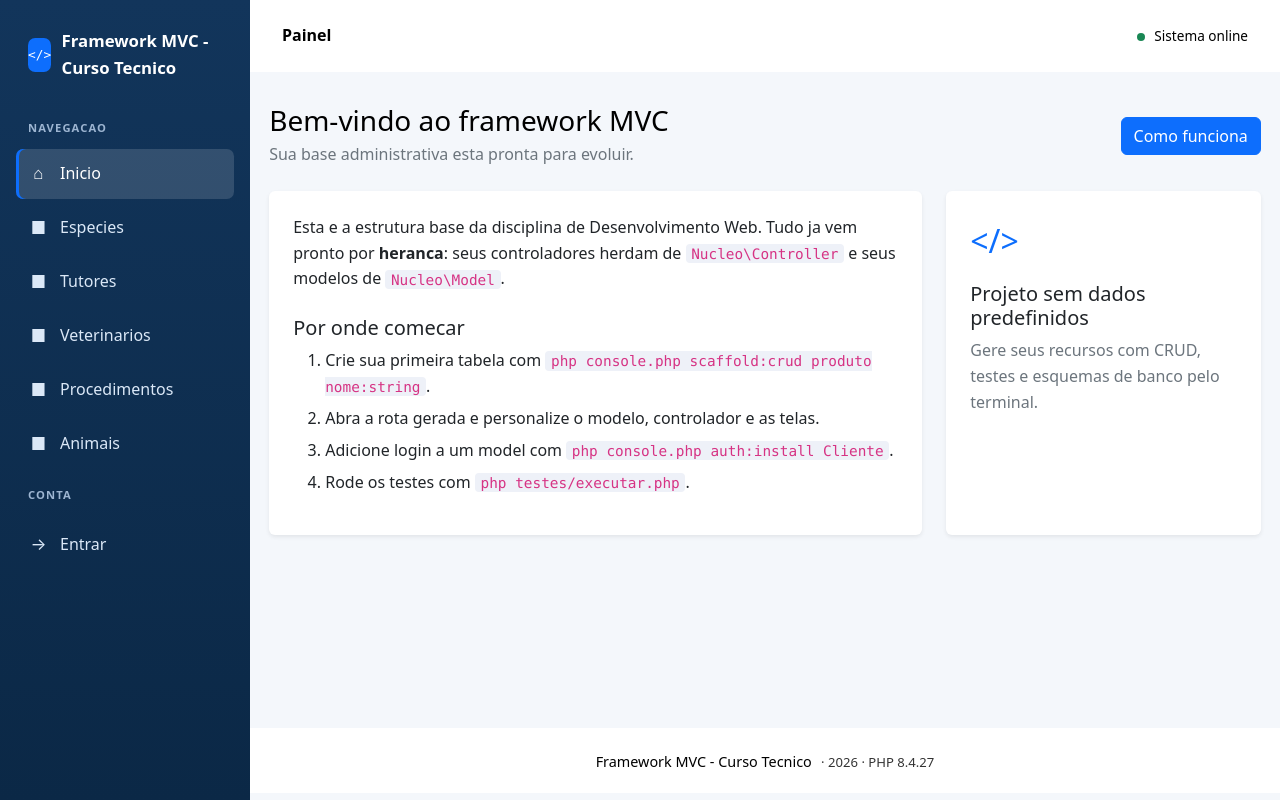
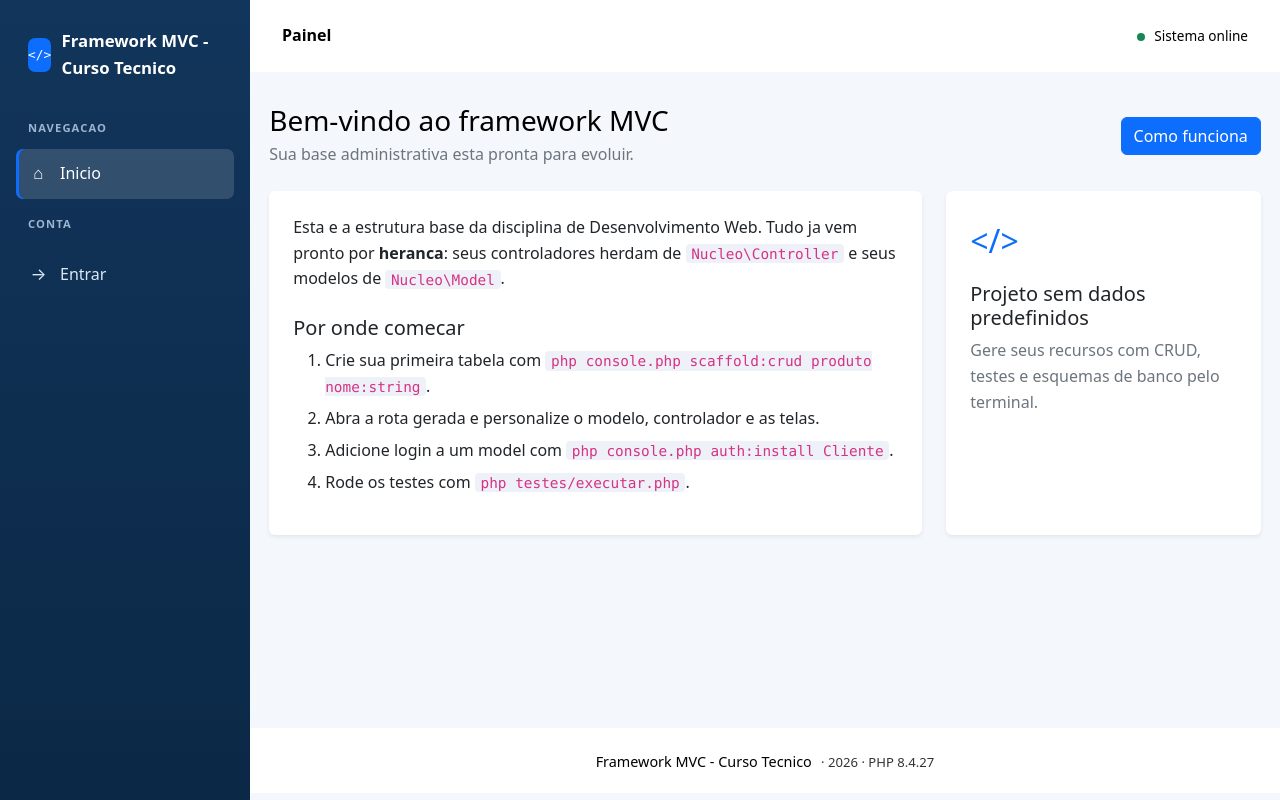
Before and after one commit to 00Alasse/1a-Avalia-o---Programa-o-Web-II, a PHP site: page /framework/ in a window 1280 px wide. Run offline with PHP 8.4, Linux system fonts and the light colour scheme.

Commit message:
Ajusta menu para usuarios autenticados

```diff
--- a/configuracoes/menu.php
+++ b/configuracoes/menu.php
@@ -28,10 +28,10 @@
 
 return [
     ['rota' => '', 'texto' => 'Inicio'],
-    ['rota' => 'especies', 'texto' => 'Especies'],
-    ['rota' => 'tutores', 'texto' => 'Tutores'],
-    ['rota' => 'veterinarios', 'texto' => 'Veterinarios'],
-    ['rota' => 'procedimentos', 'texto' => 'Procedimentos'],
-    ['rota' => 'animais', 'texto' => 'Animais'],
+    ['rota' => 'especies', 'texto' => 'Especies', 'auth' => 'sim'],
+    ['rota' => 'tutores', 'texto' => 'Tutores', 'auth' => 'sim'],
+    ['rota' => 'veterinarios', 'texto' => 'Veterinarios', 'auth' => 'sim'],
+    ['rota' => 'procedimentos', 'texto' => 'Procedimentos', 'auth' => 'sim'],
+    ['rota' => 'animais', 'texto' => 'Animais', 'auth' => 'sim'],
     // scaffold:crud
 ];
```
